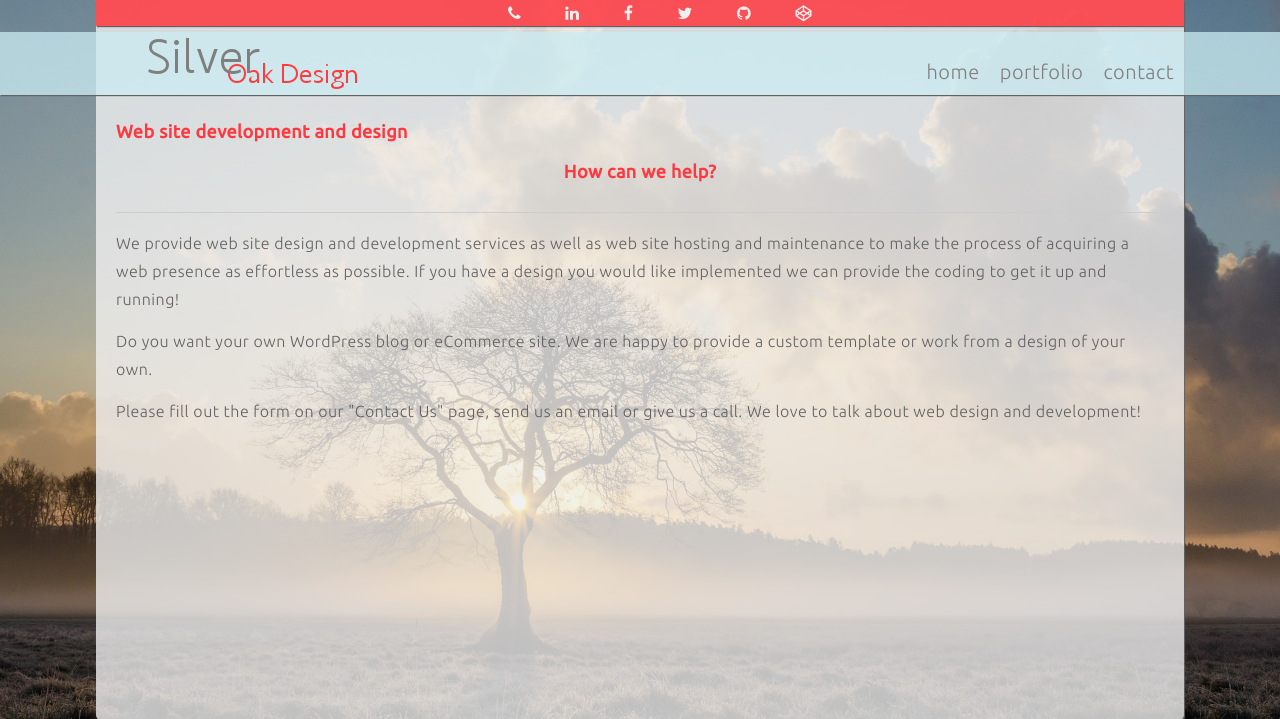
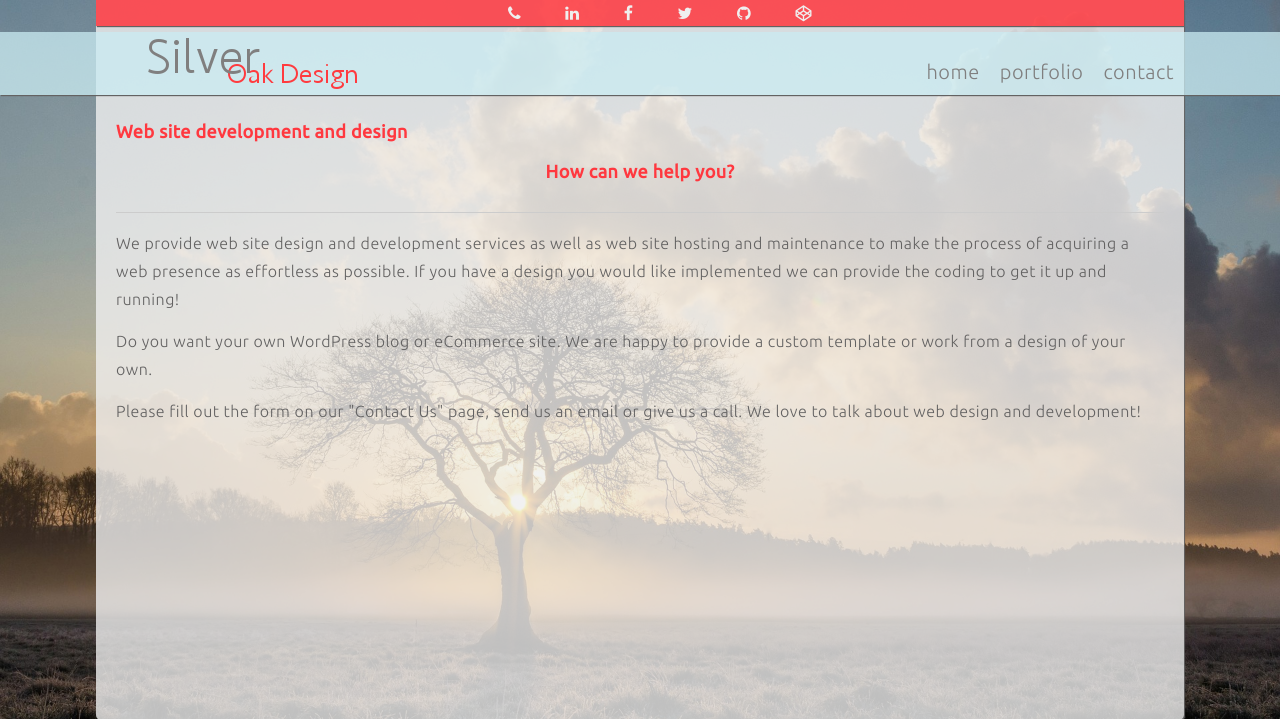
Before and after one commit to joe-higgins/sod2017, a PHP site: page / in a window 1280 px wide. Shown: the top 719 px of the page. Run offline with PHP 8.4, Linux system fonts and the light colour scheme; some web fonts are replaced.

Commit message:
Text added to test path to github

```diff
--- a/index.php
+++ b/index.php
@@ -44,7 +44,7 @@
           <!-- start home page -->
           <div id="services" class="slideFadeIn content">
             <h4 class="pageHeading left">Web site development and design</h4>
-            <h4 class="pageHeading red">How can we help?</h4>
+            <h4 class="pageHeading red">How can we help you?</h4>
             <hr>
             <div>
               <p>We provide web site design and development services as well as web site hosting and maintenance to make the process of acquiring a web presence as effortless as possible. If you have a design you would like implemented we can provide the coding to get it up and running!</p>
```
